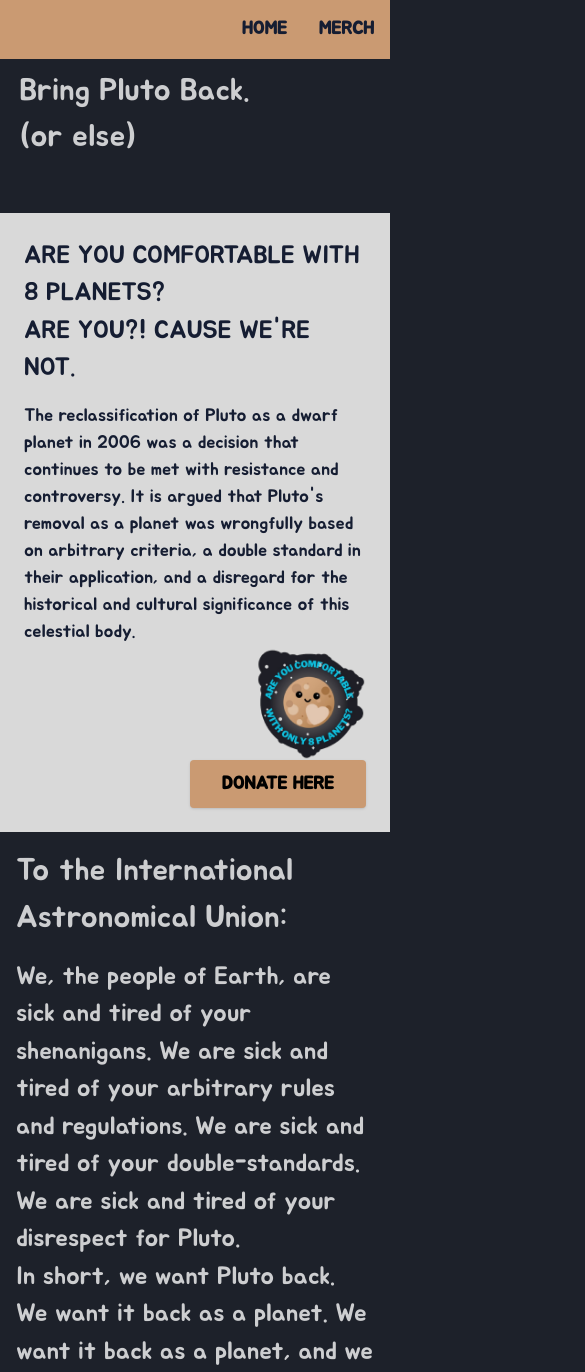
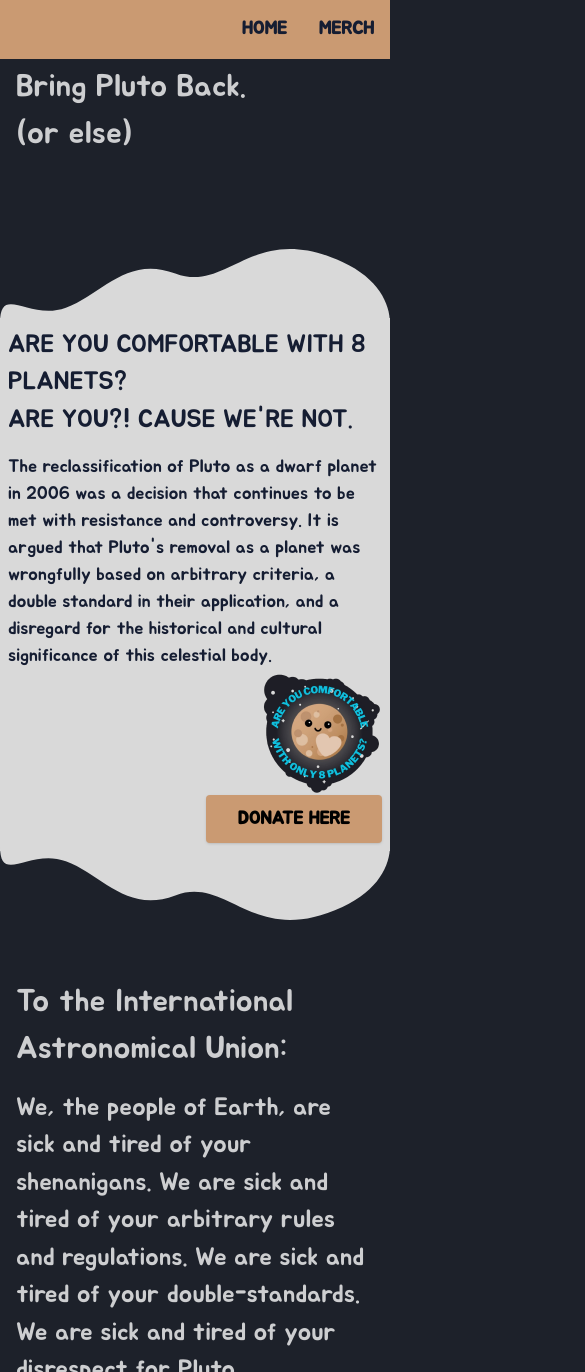
Before and after one commit to emilygorelik/reconsiderpluto, a React (Vite) app: page / in a window 390 px wide. Shown: the top 1372 px of the page, 585 px wide, since content can reach past the window. Built offline with nearby package versions, Linux system fonts and the light colour scheme; what tailwindcss-animated would draw is missing.

Commit message:
slowly fixing mobile layout

```diff
--- a/src/routes/Landing/Header.tsx
+++ b/src/routes/Landing/Header.tsx
@@ -1,6 +1,6 @@
 export const Header = () => {
   return (
-    <div className="p-[5vw] transition-all">
+    <div className="p-4">
       <h1>
         Bring Pluto Back. <br /> (or else)
       </h1>
--- a/src/routes/Landing/MerchIntro.tsx
+++ b/src/routes/Landing/MerchIntro.tsx
@@ -4,6 +4,38 @@
 interface SquiglySvgProps {
   className?: string;
 }
+
+const SquiglySvgTop = ({ className }: SquiglySvgProps) => {
+  return (
+    <svg
+      viewBox="0 0 1575 299"
+      fill="none"
+      className={className}
+      xmlns="http://www.w3.org/2000/svg"
+    >
+      <path
+        d="M1575 298.524C1575 221.346 1529 119.816 1383 52.5241C1018.5 -115.476 924.5 180.524 708 99.0242C511 24.8648 413.685 182.451 266 237.024C118.315 291.597 0 137.524 0 298.524L787.5 298.524H1575Z"
+        fill="#d9d9d9"
+      />
+    </svg>
+  );
+};
+
+const SquiglySvgBottom = ({ className }: SquiglySvgProps) => {
+  return (
+    <svg
+      viewBox="0 0 1575 299"
+      fill="none"
+      className={className}
+      xmlns="http://www.w3.org/2000/svg"
+    >
+      <path
+        d="M1575 6.10352e-05C1575 77.1781 1529 178.708 1383 246C1018.5 414 924.5 118 708 199.5C511 273.659 413.685 116.073 266 61.4998C118.315 6.92676 0 161 0 9.15527e-05L787.5 6.10352e-05H1575Z"
+        fill="#d9d9d9"
+      />
+    </svg>
+  );
+};
 
 const SquiglySvg = ({ className }: SquiglySvgProps) => {
   return (
@@ -23,18 +55,22 @@
 
 export const Merch = () => {
   return (
-    <div className="my-4 w-screen bg-secondary p-4 text-primary sm:w-5/6">
-      <SquiglySvg className="invisible absolute left-[99%] top-0 h-full sm:visible" />
+    <div className="relative my-32 flex">
+      <SquiglySvgTop className="absolute bottom-[99%] sm:invisible" />
+      <div className="relative w-full bg-secondary text-primary sm:w-5/6">
+        <SquiglySvg className="invisible absolute left-[99%] top-0 sm:visible sm:h-full" />
         <div className="flex flex-col p-2 sm:p-8 md:p-12">
           <h2 className="uppercase">
-          Are you comfortable with 8 planets? <br /> Are you?! Cause we're not.
+            Are you comfortable with 8 planets? <br /> Are you?! Cause we're
+            not.
           </h2>
           <p>
-          The reclassification of Pluto as a dwarf planet in 2006 was a decision
-          that continues to be met with resistance and controversy. It is argued
-          that Pluto's removal as a planet was wrongfully based on arbitrary
-          criteria, a double standard in their application, and a disregard for
-          the historical and cultural significance of this celestial body.
+            The reclassification of Pluto as a dwarf planet in 2006 was a
+            decision that continues to be met with resistance and controversy.
+            It is argued that Pluto's removal as a planet was wrongfully based
+            on arbitrary criteria, a double standard in their application, and a
+            disregard for the historical and cultural significance of this
+            celestial body.
           </p>
           <div className="flex flex-col-reverse items-end justify-end">
             <Button
@@ -52,5 +88,7 @@
           </div>
         </div>
       </div>
+      <SquiglySvgBottom className="absolute top-[99%] sm:invisible" />
+    </div>
   );
 };
```
Lines whose indentation alone changed are shown as unchanged.
